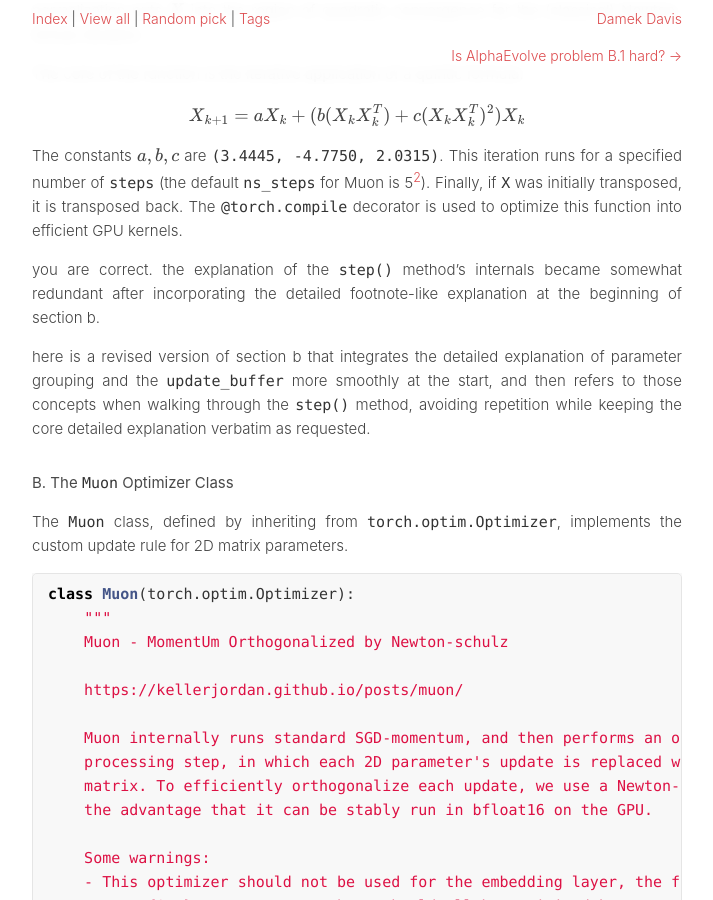
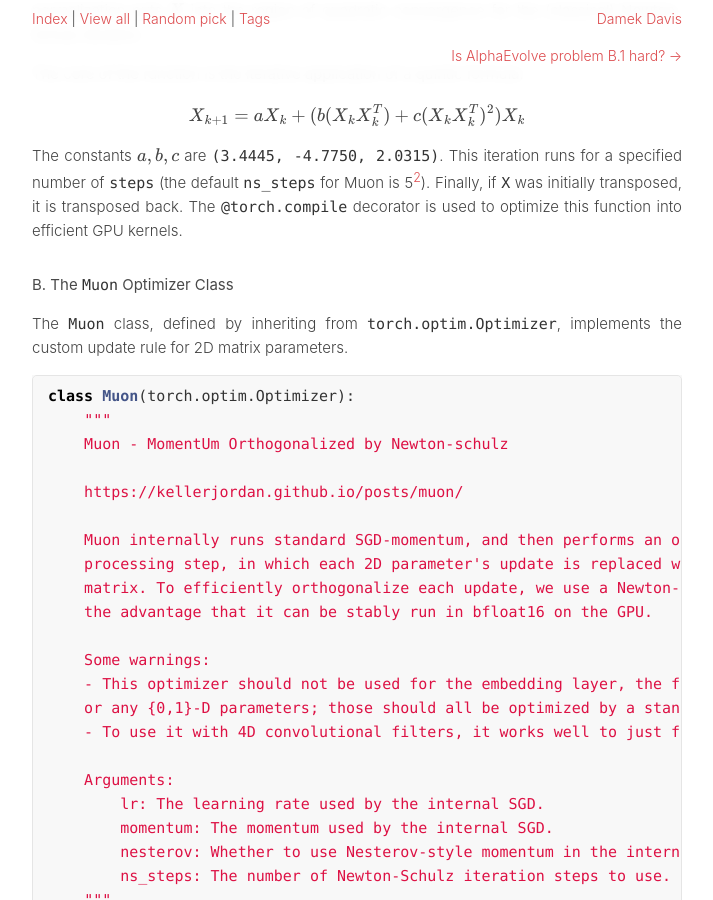
Before and after one commit to damek/damek.github.io, a Jekyll site: the page built from _random/modded-nanogpt-walkthrough-II.md, in a window 1280 px wide and 900 px high, scrolled down 2426 px. Shown: the whole window, without its empty margins (283-996 px from the left). Built offline with Jekyll 4.4.1, drawn with Linux system fonts in a browser that asks for light colours.

Commit message:
update modded-nanogpt walkthrough II: streamline section b by removing redundancy in the explanation of the `step()` method and enhance .gitignore to exclude additional files

```diff
--- a/_random/modded-nanogpt-walkthrough-II.md
+++ b/_random/modded-nanogpt-walkthrough-II.md
@@ -77,11 +77,6 @@ The core of the function is the iterative application of a quintic formula:
 $$ X_{k+1} = a X_k + (b(X_k X_k^T) + c(X_k X_k^T)^2) X_k $$
 
 The constants $a, b, c$ are `(3.4445, -4.7750, 2.0315)`. This iteration runs for a specified number of `steps` (the default `ns_steps` for Muon is 5[^1]). Finally, if `X` was initially transposed, it is transposed back. The `@torch.compile` decorator is used to optimize this function into efficient GPU kernels.
-
-you are correct. the explanation of the `step()` method's internals became somewhat redundant after incorporating the detailed footnote-like explanation at the beginning of section b.
-
-here is a revised version of section b that integrates the detailed explanation of parameter grouping and the `update_buffer` more smoothly at the start, and then refers to those concepts when walking through the `step()` method, avoiding repetition while keeping the core detailed explanation verbatim as requested.
-
 
 #### B. The `Muon` Optimizer Class
 
```
Also changed, not shown: 1 other file.
